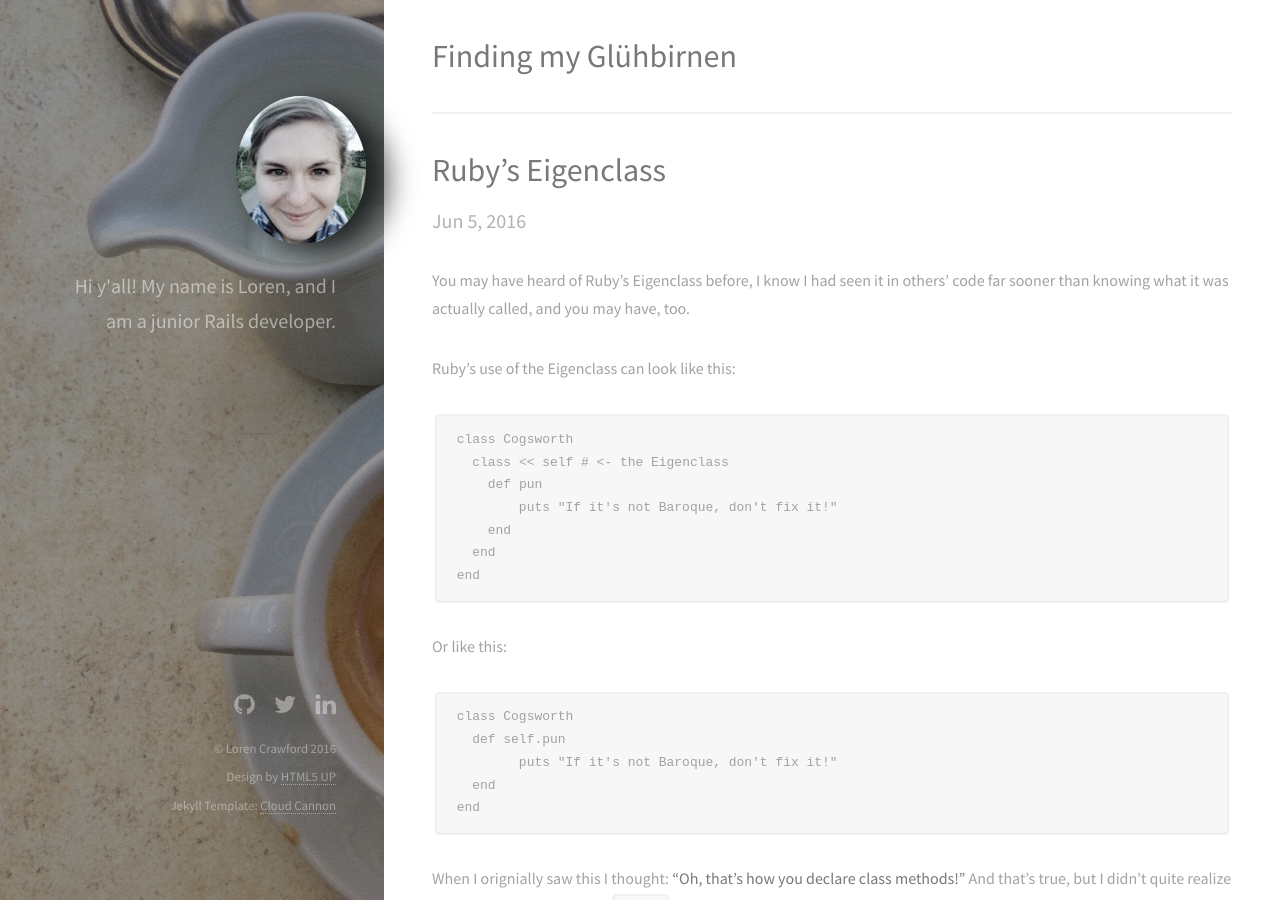
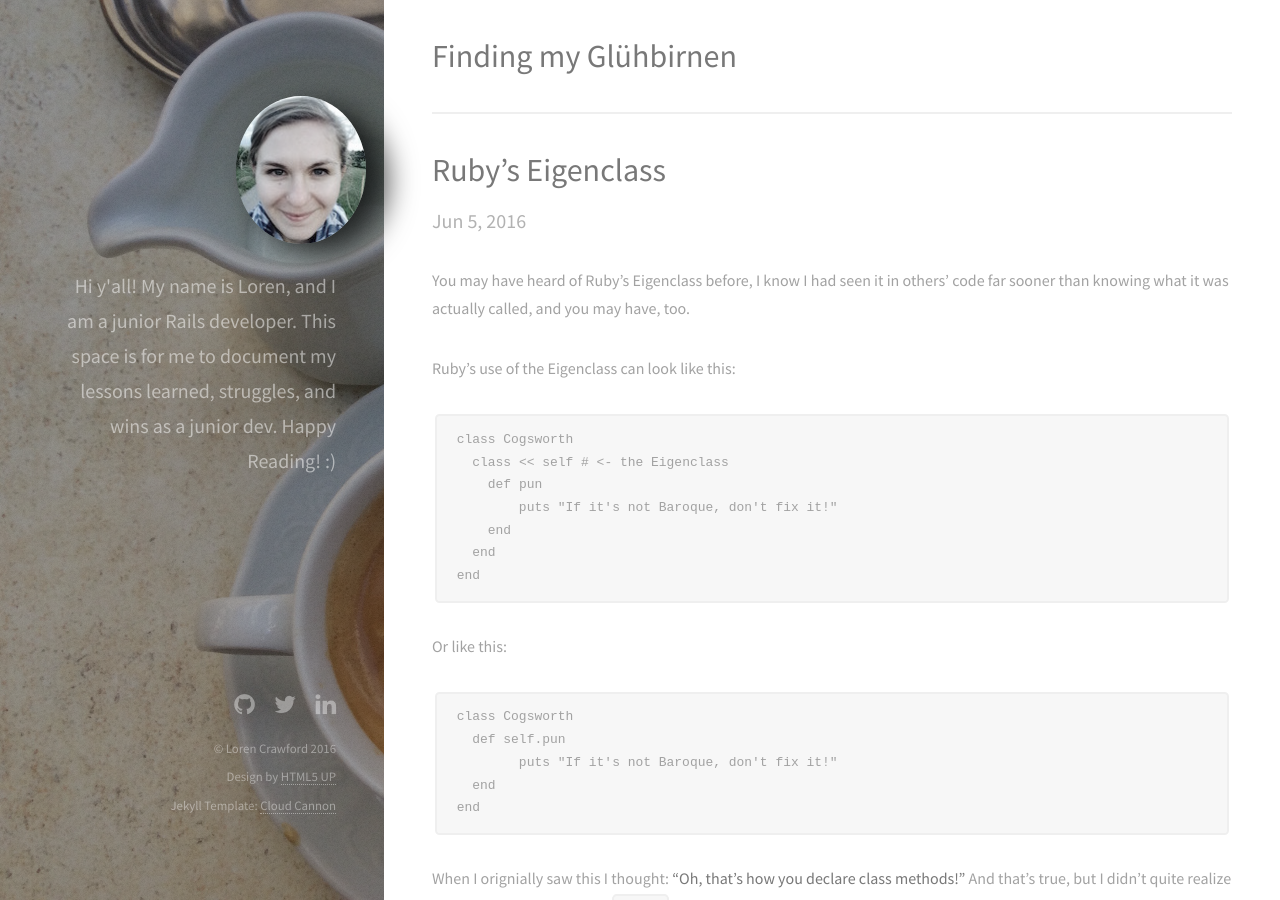
Before and after one commit to Locrawfish/Locrawfish.github.io, a Jekyll site: the page built from index.html, in a window 1280 px wide and 900 px high. Built offline with Jekyll 4.4.1, drawn with Linux system fonts in a browser that asks for light colours.

Commit message:
Edit about me

```diff
--- a/_config.yml
+++ b/_config.yml
@@ -4,8 +4,7 @@ title: Finding my Glühbirnen
 email:
 
 description: > # this means to ignore newlines until "baseurl:"
-  Hi y'all! My name is Loren, and I am a junior Rails developer.
-  This space is for me to document my lessons learned, struggles, and wins as a junior dev. Happy Reading! :)
+  Hi y'all! My name is Loren, and I am a junior Rails developer. This space is for me to document my lessons learned, struggles, and wins as a junior dev. Happy Reading! :)
 baseurl: "" # the subpath of your site, e.g. /blog/
 url: # the base hostname & protocol for your site
 
--- a/_layouts/default.html
+++ b/_layouts/default.html
@@ -32,7 +32,7 @@
 
       <header id="header">
           <a href="#" class="image avatar"><img src="/images/Loren.jpg" alt="" /></a>
-          <h1>Hi y'all! My name is Loren, and I am a junior Rails developer. </h1>
+          <h1>Hi y'all! My name is Loren, and I am a junior Rails developer. This space is for me to document my lessons learned, struggles, and wins as a junior dev. Happy Reading! :)</h1>
           <!-- <h1><strong>I am <a href="/">Strata</a></strong>, a super simple<br />
           responsive site template freebie<br />
           crafted by <a href="http://html5up.net">HTML5 UP</a>.</h1> -->
```
